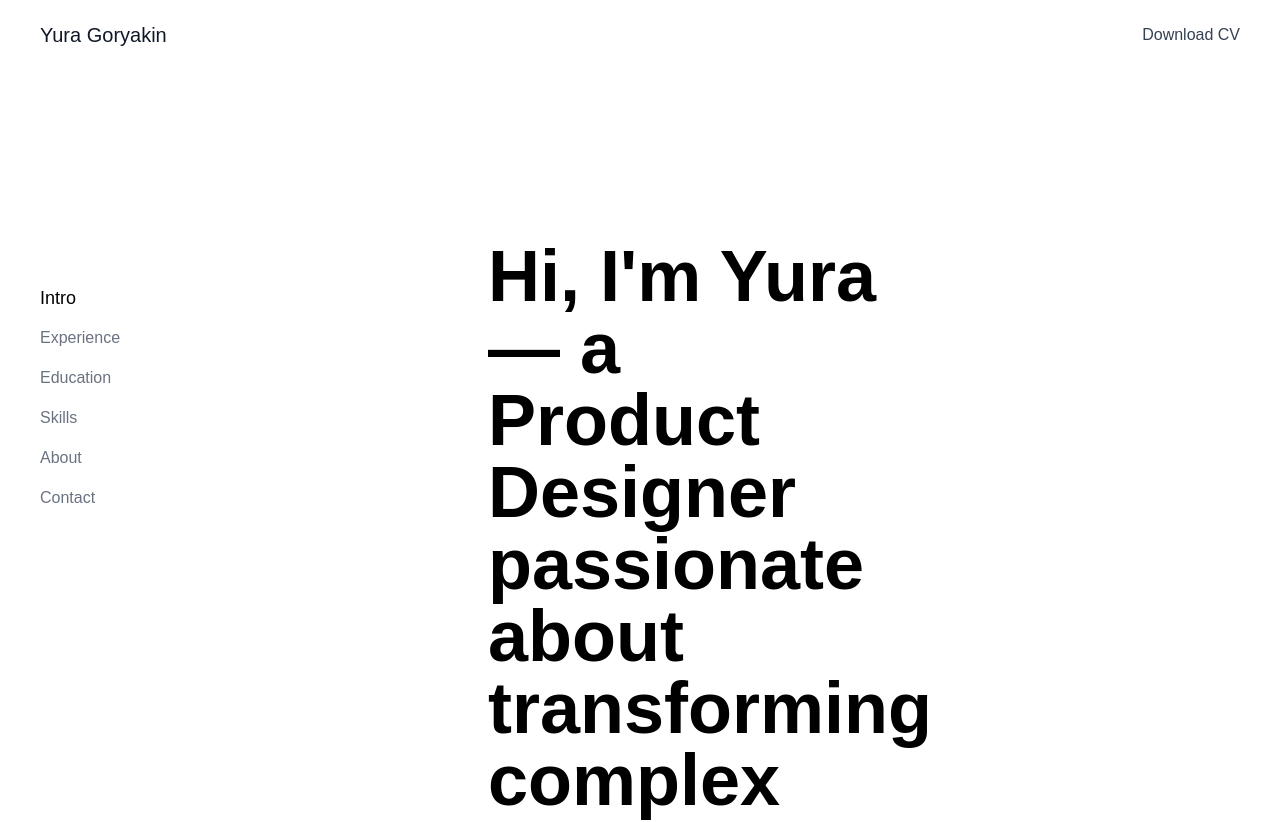
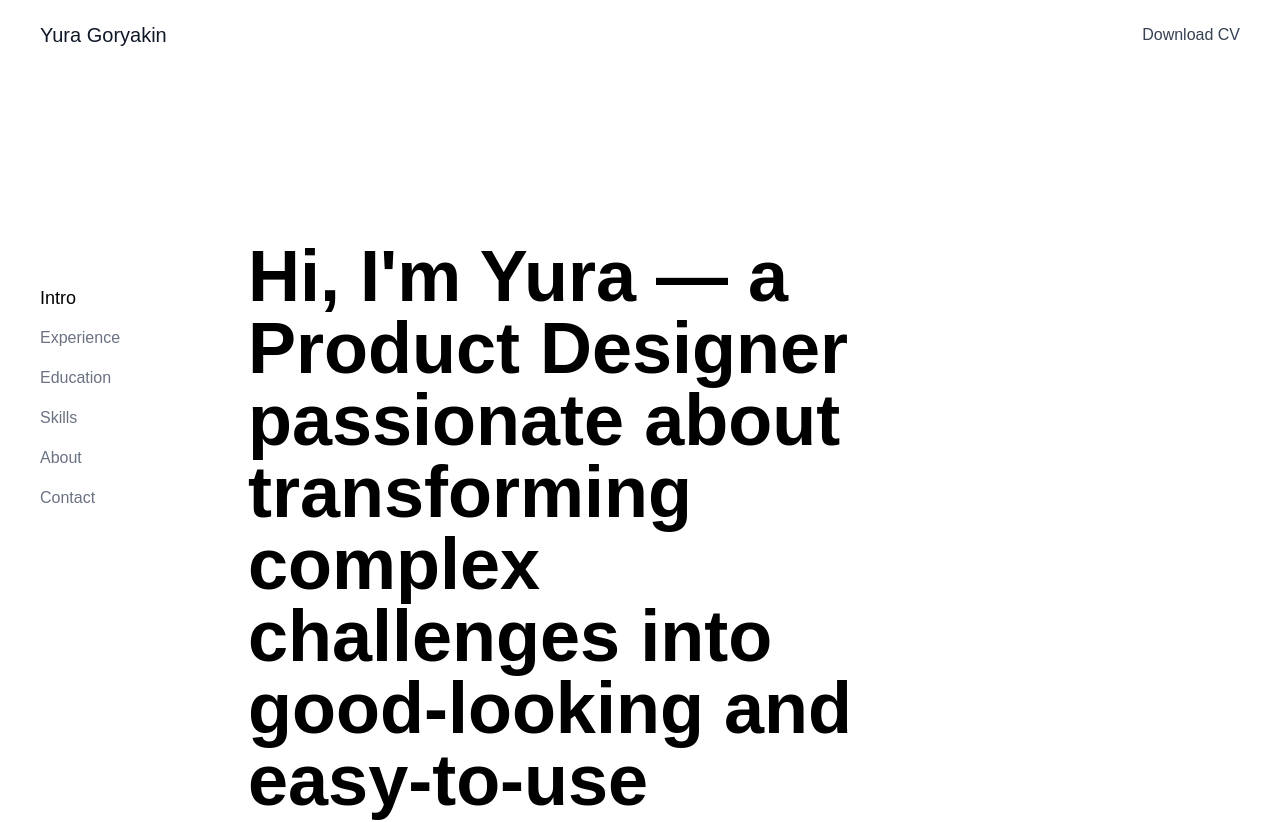
Before and after one commit to yuragoryakin/yura_goryakin_website, a Next.js app: page / in a window 1280 px wide. Shown: the top 822 px of the page. Built offline with nearby package versions, Linux system fonts and the light colour scheme; a web font is replaced by a local one.

Commit message:
fix: restore desktop layout by removing extra padding

```diff
--- a/src/app/page.tsx
+++ b/src/app/page.tsx
@@ -49,7 +49,7 @@ export default function Home() {
         {/* Main content area with sections */}
         <main
           id="scrollContainer"
-          className="flex-1 overflow-y-auto scroll-smooth flex flex-col items-start scroll-pt-20 md:pl-[240px] md:pr-[360px]"
+          className="flex-1 overflow-y-auto scroll-smooth flex flex-col items-start scroll-pt-20 md:pr-[360px]"
           style={{
             scrollBehavior: "smooth",
           }}
```
